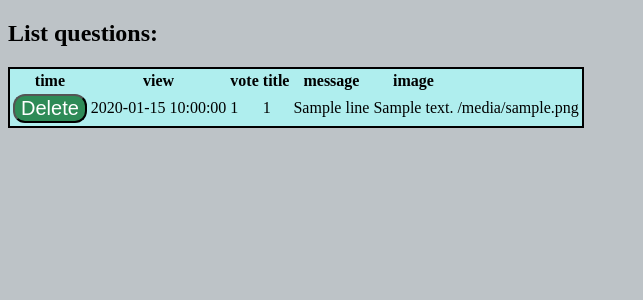
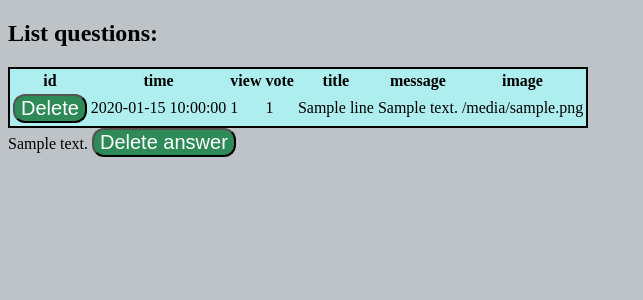
Before and after one commit to stefan-gherman/AskMate, a Flask app: template templates/list_questions.html in a window 1280 px wide. Shown: the top 300 px of the page, without its empty margins (0-643 px from the left). Run offline with Flask 2, Linux system fonts and the light colour scheme; the template is opened without the code that fills it: most values are stand-ins (such as "Sample title", 1, 10 or a date in 2020); some libraries are stand-ins or nearby versions.

Commit message:
Added functions for delete answer, add image to question, add image to answer

```diff
--- a/data_manager.py
+++ b/data_manager.py
@@ -179,16 +179,24 @@ def list_first_questions(cursor):
 
 
 @connection.connection_handler
+def list_all_the_answers(cursor):
+    cursor.execute(
+        sql.SQL("SELECT * FROM {table};")
+            .format(table=sql.Identifier('answer'))
+        )
+    names = cursor.fetchall()
+    return names
+
+
+@connection.connection_handler
 def delete_sql_questions(cursor, id_to_delete):
     cursor.execute(
         sql.SQL("DELETE FROM {table} WHERE {col}=%s;")
             .format(table=sql.Identifier('comment'), col=sql.Identifier('question_id')), [id_to_delete]
     )
-
     cursor.execute(
         sql.SQL("SELECT id FROM {table} WHERE {col}=%s;")
             .format(table=sql.Identifier('answer'), col=sql.Identifier('question_id')), [id_to_delete]
-
     )
     answers = cursor.fetchall()
 
@@ -198,7 +206,6 @@ def delete_sql_questions(cursor, id_to_delete):
             sql.SQL("DELETE FROM {table} WHERE {col}=%s;")
                 .format(table=sql.Identifier('comment'), col=sql.Identifier('id')), [answer]
         )
-
 
     cursor.execute(
         sql.SQL("DELETE FROM {table} WHERE {col}=%s;")
@@ -212,3 +219,32 @@ def delete_sql_questions(cursor, id_to_delete):
         sql.SQL("DELETE FROM {table} WHERE {col}=%s;")
             .format(table=sql.Identifier('question'), col=sql.Identifier('id')), [id_to_delete]
     )
+
+
+@connection.connection_handler
+def delete_sql_answers(cursor, id_to_delete):
+    cursor.execute(
+        sql.SQL("DELETE FROM {table} WHERE {col}=%s;")
+            .format(table=sql.Identifier('comment'), col=sql.Identifier('answer_id')), [id_to_delete]
+    )
+    cursor.execute(
+        sql.SQL("DELETE FROM {table} WHERE {col}=%s;")
+            .format(table=sql.Identifier('answer'), col=sql.Identifier('id')), [id_to_delete]
+    )
+
+
+# UPDATE question SET image='images/image3' WHERE id=0;
+
+@connection.connection_handler
+def add_image_in_question(cursor, path, id_to_add_image):
+    cursor.execute(
+        sql.SQL("UPDATE {table} SET {col1}=%s WHERE {col2}=%s;")
+            .format(table=sql.Identifier('question'), col1=sql.Identifier('image'), col2=sql.Identifier('id')), [path, id_to_add_image]
+    )
+
+@connection.connection_handler
+def add_image_in_answer(cursor, path, id_to_add_image):
+    cursor.execute(
+        sql.SQL("UPDATE {table} SET {col1}=%s WHERE {col2}=%s;")
+            .format(table=sql.Identifier('answer'), col1=sql.Identifier('image'), col2=sql.Identifier('id')), [path, id_to_add_image]
+    )
--- a/server.py
+++ b/server.py
@@ -202,18 +202,48 @@ def list_questions():
     return render_template('list_questions.html', questions=questions)
 
 
+@app.route('/list_all_answers')
+def list_answers():
+    answers_to_display = data_manager.list_all_the_answers()
+
+    return render_template('list_questions.html', answers_to_display=answers_to_display)
+
+
 @app.route('/question/<question_id>/')
 def delete_sql_question(question_id):
-    print("asd")
     question_to_delete = int(question_id)
     data_manager.delete_sql_questions(question_to_delete)
 
     return render_template('list_questions.html')
 
 
+@app.route('/answer/<answer_id>/')
+def delete_sql_answer(answer_id):
+    answer_to_delete = int(answer_id)
+    data_manager.delete_sql_answers(answer_to_delete)
+
+    return render_template('list_questions.html')
+
+
+@app.route('/add_image_question/<path>/<question_id>/')
+def add_image_to_question(path, question_id):
+    id_to_insert_image = int(question_id)
+    question_with_image=data_manager.add_image_in_question(path, id_to_insert_image)
+
+    return render_template('list_questions.html', question_with_image=question_with_image)
+
+
+@app.route('/add_image_answer/<path>/<answer_id>/')
+def add_image_to_answer(path, answer_id):
+    id_to_insert_image = int(answer_id)
+    answer_with_image=data_manager.add_image_in_answer(path, id_to_insert_image)
+
+    return render_template('list_questions.html', answer_with_image=answer_with_image)
+
+
 if __name__ == "__main__":
     app.run(
         debug=True,
         host="0.0.0.0",
-        port=6371
+        port=6372
     )
--- a/templates/list_questions.html
+++ b/templates/list_questions.html
@@ -9,12 +9,12 @@
 
 <body>
 
-
     <h2>List questions:</h2>
 
     <table>
         <thead>
             <tr>
+                <th>id</th>
                 <th>time</th>
                 <th>view</th>
                 <th>vote</th>
@@ -28,18 +28,50 @@
                 {% for question in questions %}
                     <tr>
                     <td><a href="{{ url_for('delete_sql_question', question_id=question.id) }}"><button type="button" id="buttondelete">Delete</button></a></td>
-                    <td>{{ question.submission_time}}</td>
-                    <td>{{ question.view_number}}</td>
-                    <td>{{ question.vote_number}}</td>
-                    <td>{{ question.title}}</td>
-                    <td>{{ question.message}}</td>
-                    <td>{{ question.image}}</td>
+                    <td>{{ question.submission_time }}</td>
+                    <td>{{ question.view_number }}</td>
+                    <td>{{ question.vote_number }}</td>
+                    <td>{{ question.title }}</td>
+                    <td>{{ question.message }}</td>
+                    <td>{{ question.image }}</td>
                     </tr>
                 {% endfor%}
 
         </tbody>
     </table>
 
+    {{ answers_to_display }}
+
+    <a href="{{ url_for('delete_sql_answer', answer_id=2) }}"><button type="button" id="buttondelete">Delete answer</button></a>
+{#    <h2>List answers:</h2>#}
+{##}
+{#    <table>#}
+{#        <thead>#}
+{#            <tr>#}
+{#                <th>id</th>#}
+{#                <th>time</th>#}
+{#                <th>vote</th>#}
+{#                <th>question_id</th>#}
+{#                <th>message</th>#}
+{#                <th>image</th>#}
+{#            </tr>#}
+{#        </thead>#}
+{#        <tbody>#}
+{##}
+{#            {% for answer in answers_to_display %}#}
+{#                <tr>#}
+{#                    <td><a href="{{ url_for('delete_sql_answer', answer_id=answer.id) }}"><button type="button" id="buttondelete">Delete</button></a></td>#}
+{#                    <td>{{ answer.submission_time }}</td>#}
+{#                    <td>{{ answer.vote_number }}</td>#}
+{#                    <td>{{ answer.question_id }}</td>#}
+{#                    <td>{{ answer.message }}</td>#}
+{#                    <td>{{ answer.image }}</td>#}
+{#                </tr>#}
+{#            {% endfor%}#}
+{##}
+{#        </tbody>#}
+{#    </table>#}
+
 
 </body>
 </html>
```
